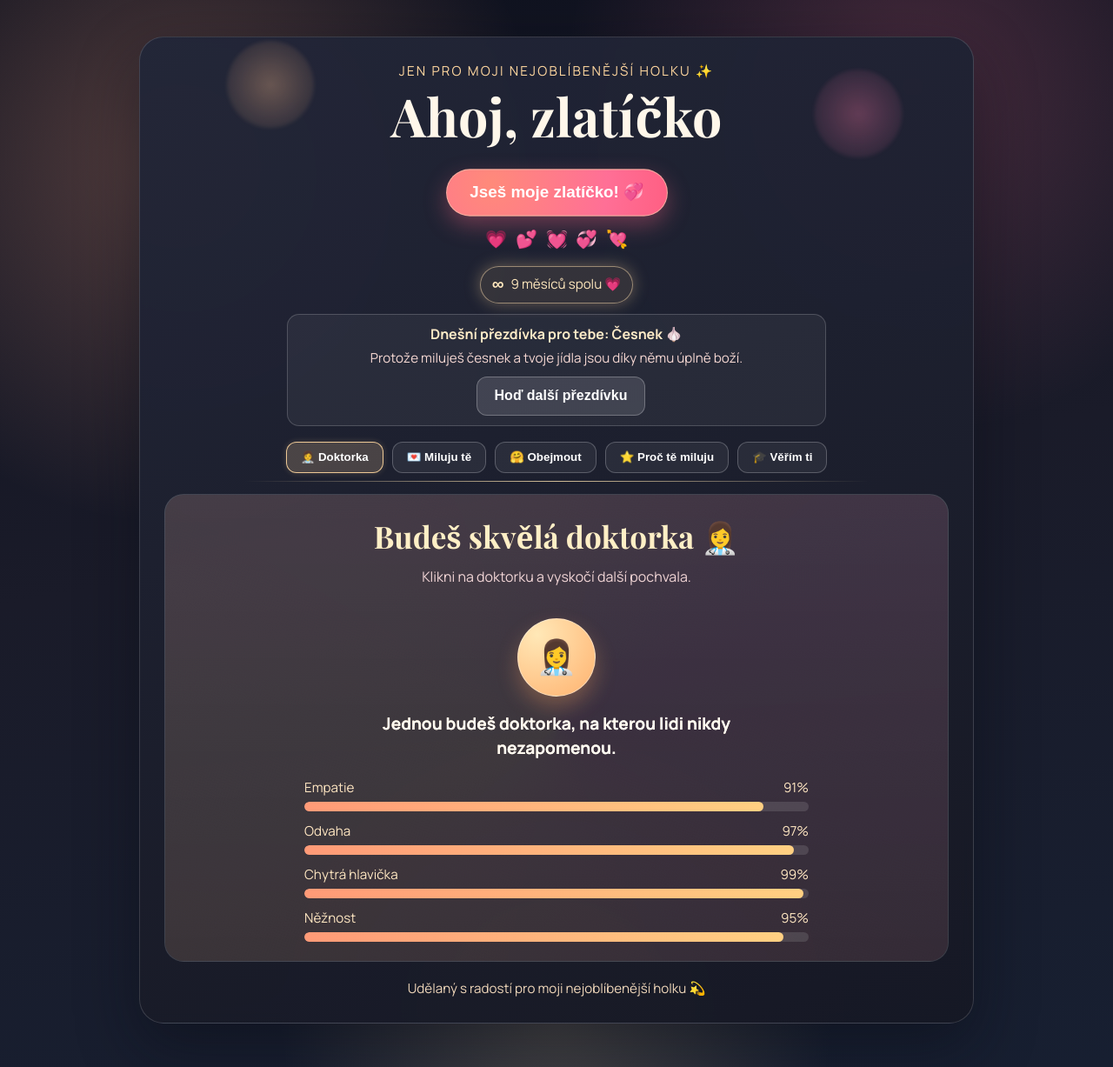
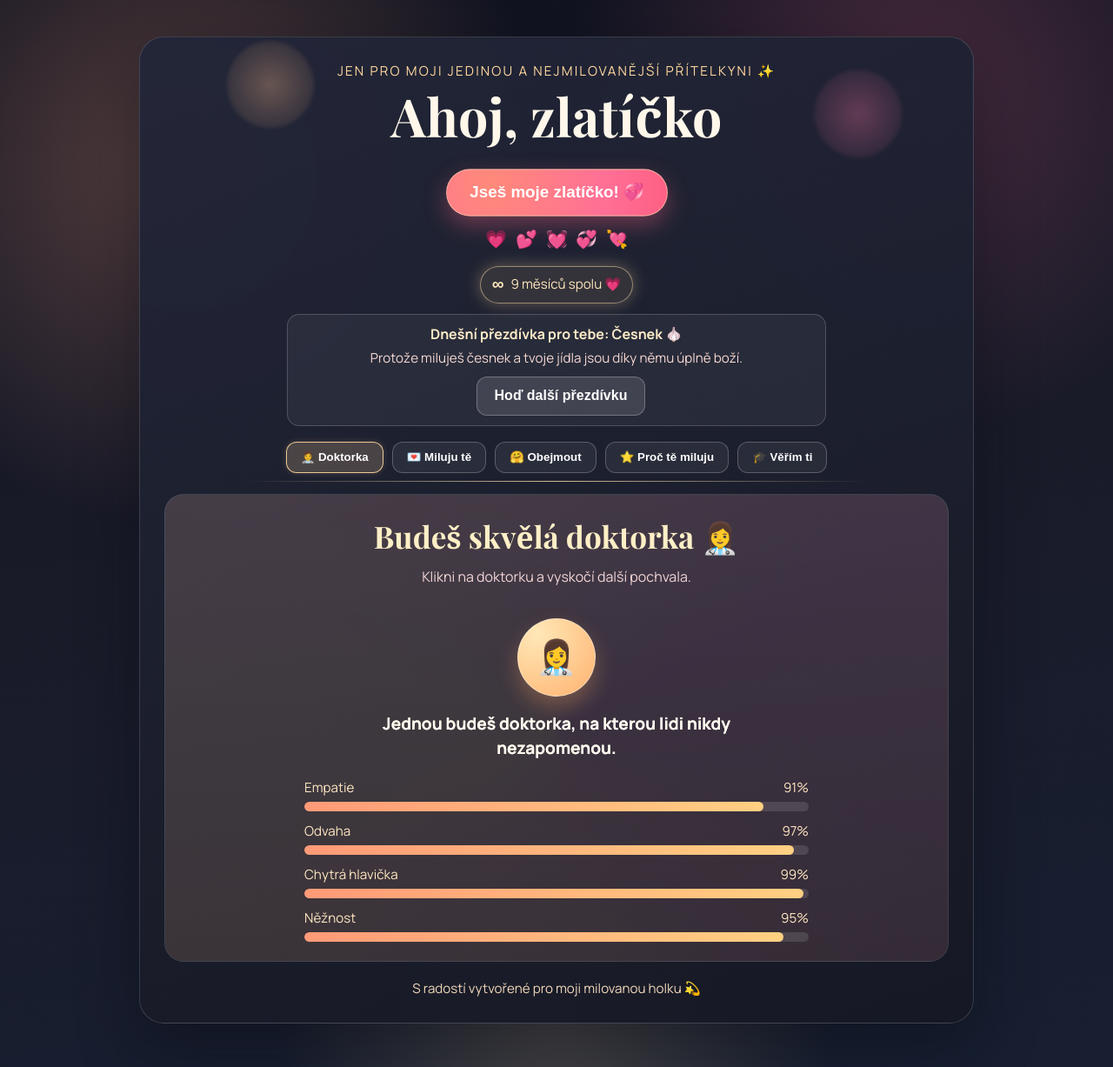
Before and after one commit to Zdendaa/favorite-future-doctor, a React (Vite) app: page / in a window 1280 px wide. Shown: the whole page at 87% size. Built offline with nearby package versions, Linux system fonts and the light colour scheme.

Commit message:
text change

```diff
--- a/src/App.jsx
+++ b/src/App.jsx
@@ -222,7 +222,9 @@ function App() {
       </div>
 
       <header className="hero">
-        <p className="eyebrow">Jen pro moji nejoblíbenější holku ✨</p>
+        <p className="eyebrow">
+          Jen pro moji jedinou a nejmilovanější přítelkyni ✨
+        </p>
         <h1>Ahoj, zlatíčko</h1>
 
         <button className="main-love-btn" onClick={nextLoveLine}>
@@ -444,7 +446,7 @@ function App() {
       </section>
 
       <footer className="app-footer">
-        Udělaný s radostí pro moji nejoblíbenější holku 💫
+        S radostí vytvořené pro moji milovanou holku 💫
       </footer>
     </main>
   );
```
